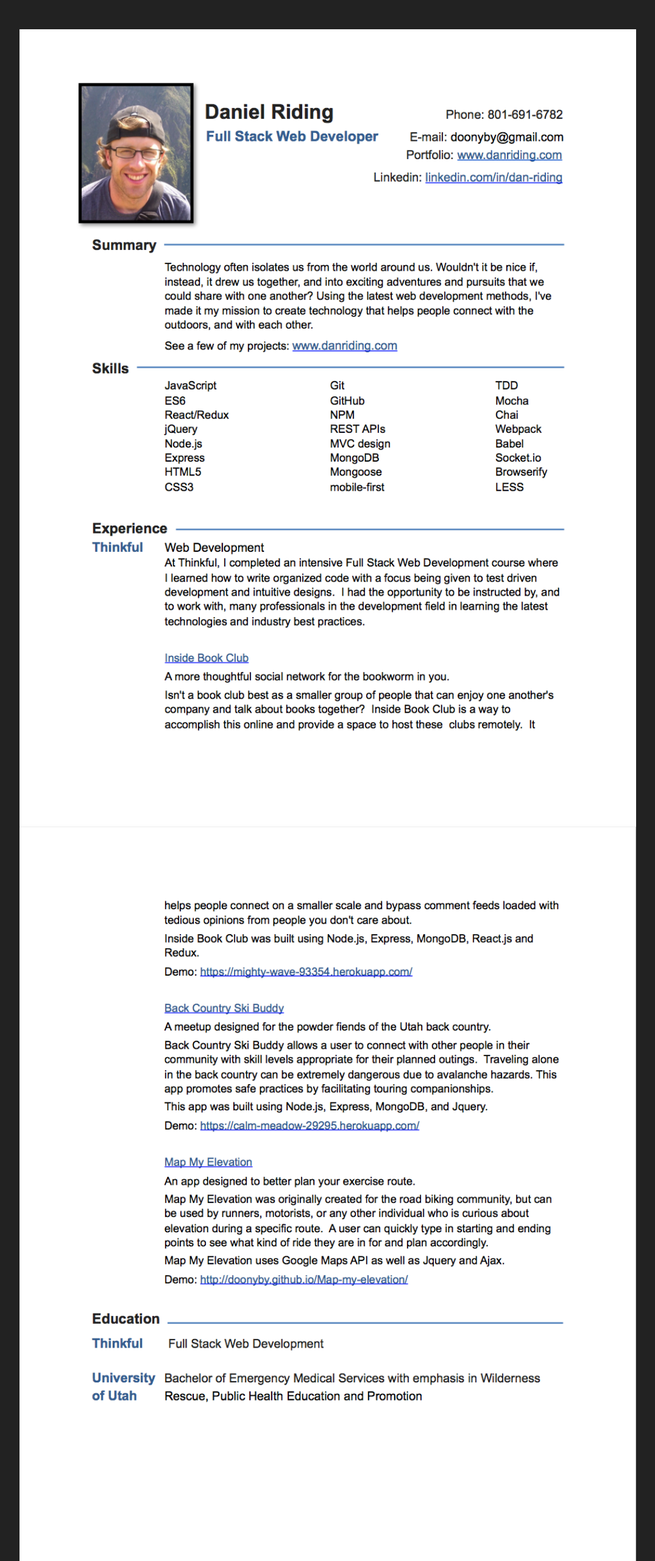
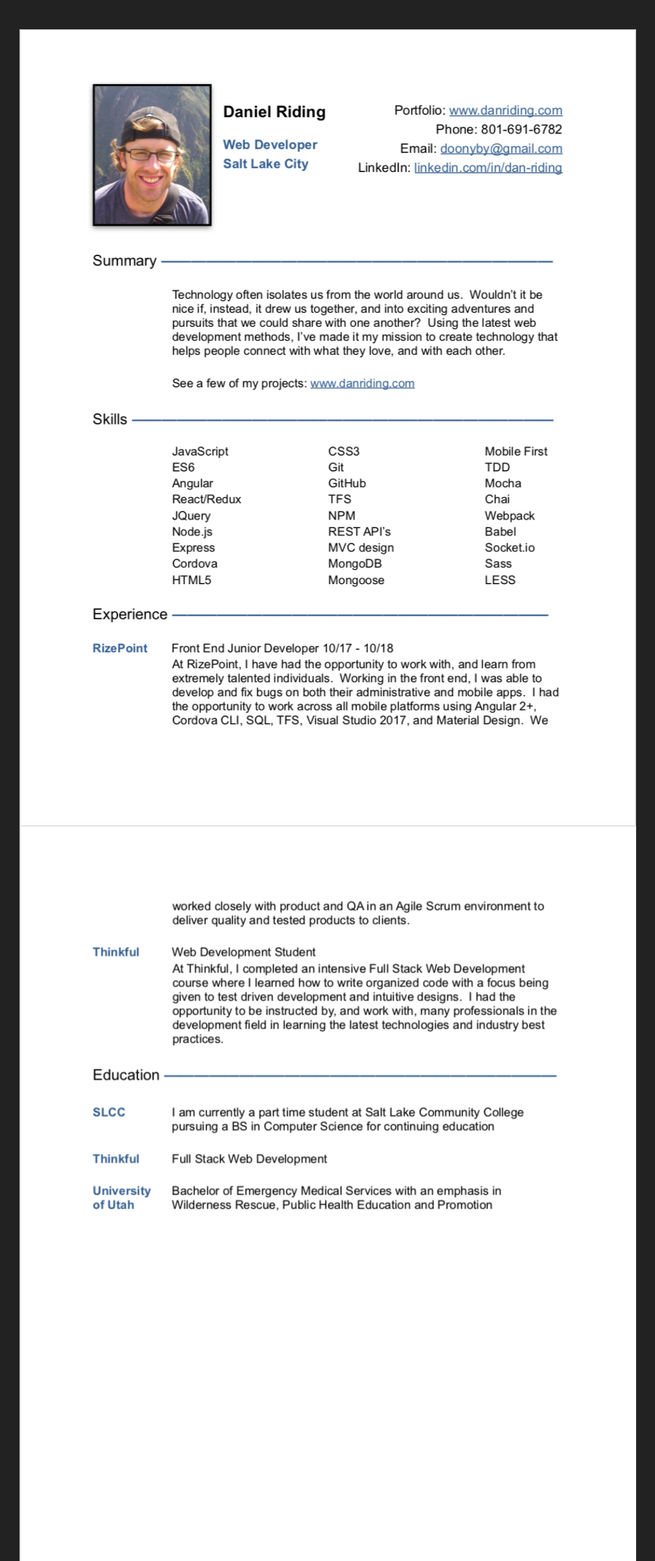
Before and after one commit to Doonyby/resume, a plain HTML site: page index.html in a window 1280 px wide. Shown: the top 2560 px of the page at 61% size, without its empty margins (102-1177 px from the left). Drawn offline with Linux system fonts and the light colour scheme.

Commit message:
updated resume pics

```diff
--- a/index.html
+++ b/index.html
@@ -6,7 +6,7 @@
 	<link rel="stylesheet" type="text/css" href="./style.css">
 </head>
 <body>
-	<img src="./resumepdf.png">
-	<img class="bottomPic" src="./resumepdf2.png"
+	<img src="./resume1.png">
+	<img class="bottomPic" src="./resume2.png">
 </body>
 </html>
```
Also changed, not shown: resume1.png (added), resume2.png (added), resumepdf.png (deleted), resumepdf2.png (deleted).
